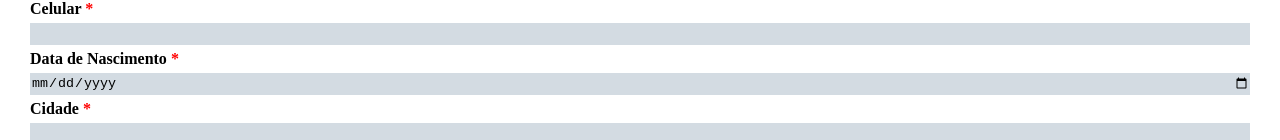
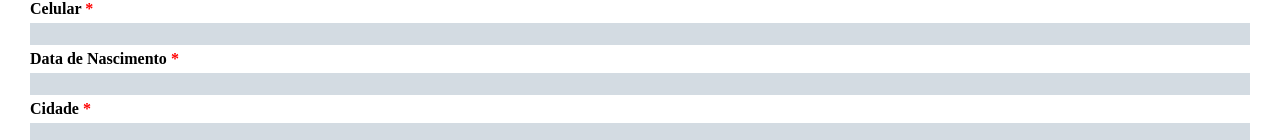
Before and after one commit to caiorx1000/tranplante-capilar, a plain HTML site: page index.html in a window 1280 px wide. Shown: the part 660-800 px from the top of the page. Drawn offline with Linux system fonts and the light colour scheme.

```diff
--- a/index.html
+++ b/index.html
@@ -35,7 +35,7 @@
             <label for="">
                 Data de Nascimento <span class="obrigatorio">*</span>
             </label>
-            <input type="date">
+            <input type="datetime">
             <label for="">Cidade <span class="obrigatorio">*</span></label>
             <input type="text">
             <button class="btn-enviar" type="submit">Enviar</button>
```
